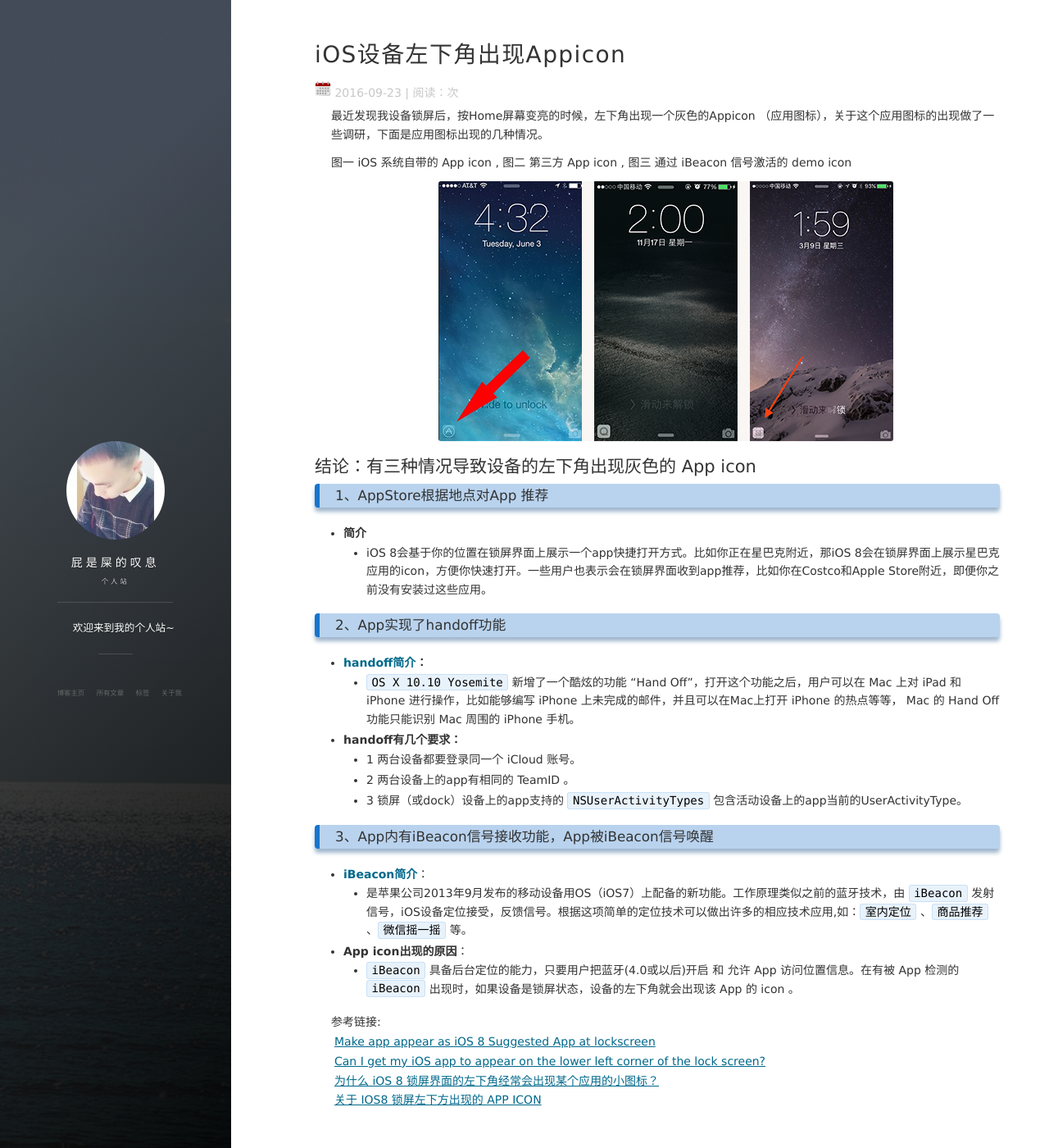
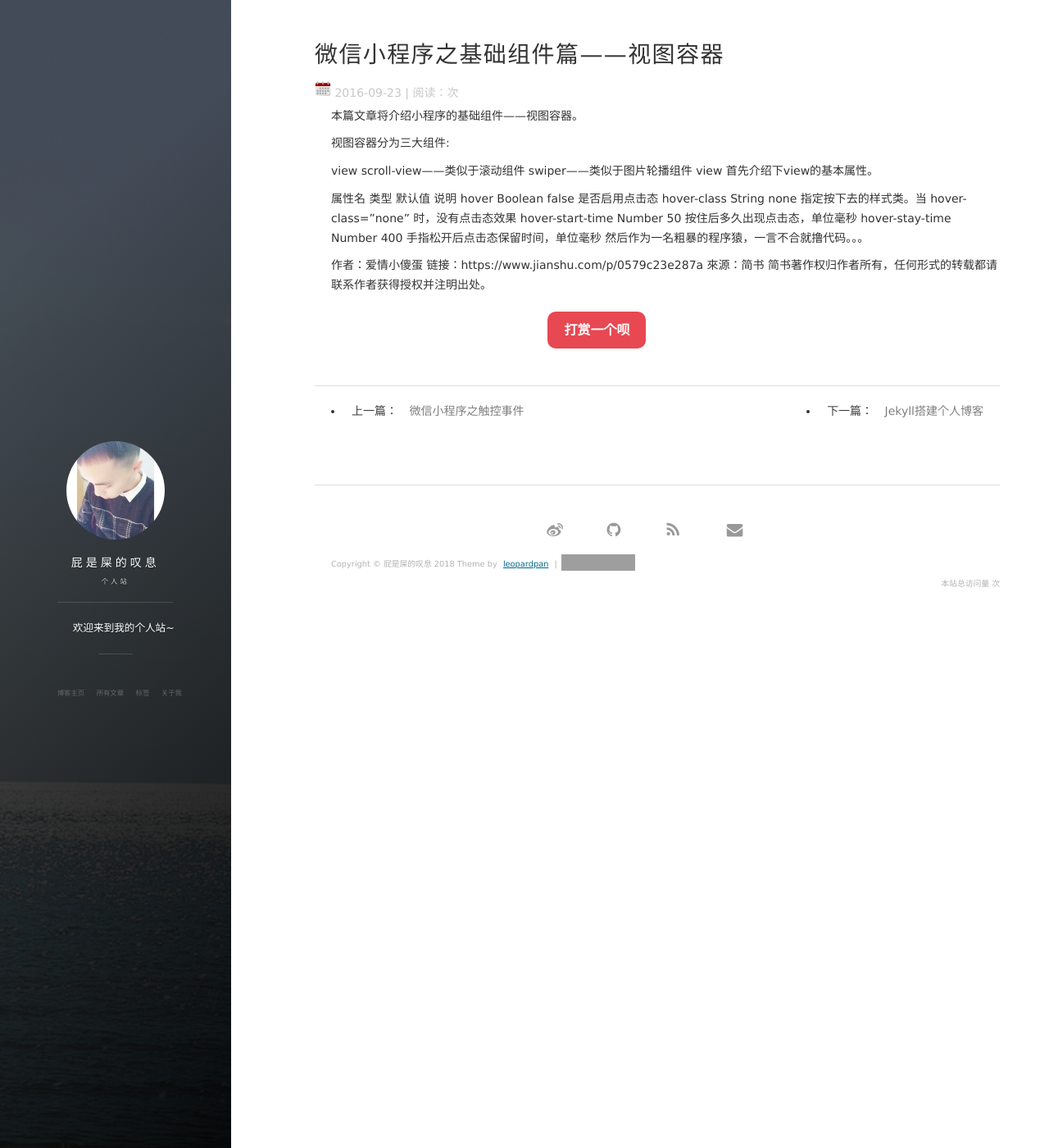
Before and after one commit to jbdxbl5/jbdxbl5.github.io, a Jekyll site: the page built from _posts/2016-09-23-iOSLowerLeftAppicon.md, in a window 1280 px wide and 1400 px high. Shown: the whole window at 82% size. Built offline with Jekyll 4.4.1, drawn with Linux system fonts in a browser that asks for light colours; nearby versions of some CDN libraries; comment, search, counter and statistics services are not loaded; grey boxes are pictures that could not be loaded.

Commit message:
Update 2016-09-23-iOSLowerLeftAppicon.md

```diff
--- a/_posts/2016-09-23-iOSLowerLeftAppicon.md
+++ b/_posts/2016-09-23-iOSLowerLeftAppicon.md
@@ -1,44 +1,28 @@
 ---
 layout: post
-title: "iOS设备左下角出现Appicon"
+title: "微信小程序之基础组件篇——视图容器"
 date: 2016-09-23
-tags: iOS
+tags: 微信小程序之基础组件篇——视图容器
 ---
 
-最近发现我设备锁屏后，按Home屏幕变亮的时候，左下角出现一个灰色的Appicon （应用图标），关于这个应用图标的出现做了一些调研，下面是应用图标出现的几种情况。
+本篇文章将介绍小程序的基础组件——视图容器。
 
-图一 iOS 系统自带的 App icon , 图二 第三方 App icon , 图三 通过 iBeacon 信号激活的 demo icon
+视图容器分为三大组件:
 
-![](/images/posts/icon/image01.png)
+view
+scroll-view——类似于滚动组件
+swiper——类似于图片轮播组件
+view
+首先介绍下view的基本属性。
 
-## 结论：有三种情况导致设备的左下角出现灰色的 App icon
+属性名	类型	默认值	说明
+hover	Boolean	false	是否启用点击态
+hover-class	String	none	指定按下去的样式类。当 hover-class="none" 时，没有点击态效果
+hover-start-time	Number	50	按住后多久出现点击态，单位毫秒
+hover-stay-time	Number	400	手指松开后点击态保留时间，单位毫秒
+然后作为一名粗暴的程序猿，一言不合就撸代码。。。
 
-### 1、AppStore根据地点对App 推荐
-* **简介**
-	* iOS 8会基于你的位置在锁屏界面上展示一个app快捷打开方式。比如你正在星巴克附近，那iOS 8会在锁屏界面上展示星巴克应用的icon，方便你快速打开。一些用户也表示会在锁屏界面收到app推荐，比如你在Costco和Apple Store附近，即便你之前没有安装过这些应用。
-
-### 2、App实现了handoff功能
-*  **[handoff简介](https://developer.apple.com/library/ios/documentation/UserExperience/Conceptual/Handoff/HandoffFundamentals/HandoffFundamentals.html)：**
-	* `OS X 10.10 Yosemite` 新增了一个酷炫的功能 “Hand Off”，打开这个功能之后，用户可以在 Mac 上对 iPad 和 iPhone 进行操作，比如能够编写 iPhone 上未完成的邮件，并且可以在Mac上打开 iPhone 的热点等等， Mac 的 Hand Off 功能只能识别 Mac 周围的 iPhone 手机。
-* **handoff有几个要求：**
-	*  1 两台设备都要登录同一个 iCloud 账号。
-	*  2 两台设备上的app有相同的 TeamID 。
-	*  3 锁屏（或dock）设备上的app支持的 `NSUserActivityTypes` 包含活动设备上的app当前的UserActivityType。
-
-### 3、App内有iBeacon信号接收功能，App被iBeacon信号唤醒
-* **[iBeacon简介](https://developer.apple.com/ibeacon/)**：
-	* 是苹果公司2013年9月发布的移动设备用OS（iOS7）上配备的新功能。工作原理类似之前的蓝牙技术，由 `iBeacon` 发射信号，iOS设备定位接受，反馈信号。根据这项简单的定位技术可以做出许多的相应技术应用,如：`室内定位` 、`商品推荐` 、`微信摇一摇` 等。
-* **App icon出现的原因**：
-	* `iBeacon` 具备后台定位的能力，只要用户把蓝牙(4.0或以后)开启 和 允许 App 访问位置信息。在有被 App 检测的 `iBeacon` 出现时，如果设备是锁屏状态，设备的左下角就会出现该 App 的 icon 。
-
-
-
-参考链接:
-[Make app appear as iOS 8 Suggested App at lockscreen](http://stackoverflow.com/questions/26082414/make-app-appear-as-ios-8-suggested-app-at-lockscreen/26676020#26676020)
-[Can I get my iOS app to appear on the lower left corner of the lock screen?](http://stackoverflow.com/questions/25897219/can-i-get-my-ios-app-to-appear-on-the-lower-left-corner-of-the-lock-screen/25898890#25898890)
-[为什么 iOS 8 锁屏界面的左下角经常会出现某个应用的小图标？](https://www.zhihu.com/question/26653964)
-[关于 IOS8 锁屏左下方出现的 APP ICON](https://www.v2ex.com/t/142320)
-
-<br>
-
-转载请注明：[潘柏信的博客](http://baixin) » [点击阅读原文](http://baixin.io/2016/09/iOSLowerLeftAppicon/)
+作者：爱情小傻蛋
+链接：https://www.jianshu.com/p/0579c23e287a
+來源：简书
+简书著作权归作者所有，任何形式的转载都请联系作者获得授权并注明出处。
```
